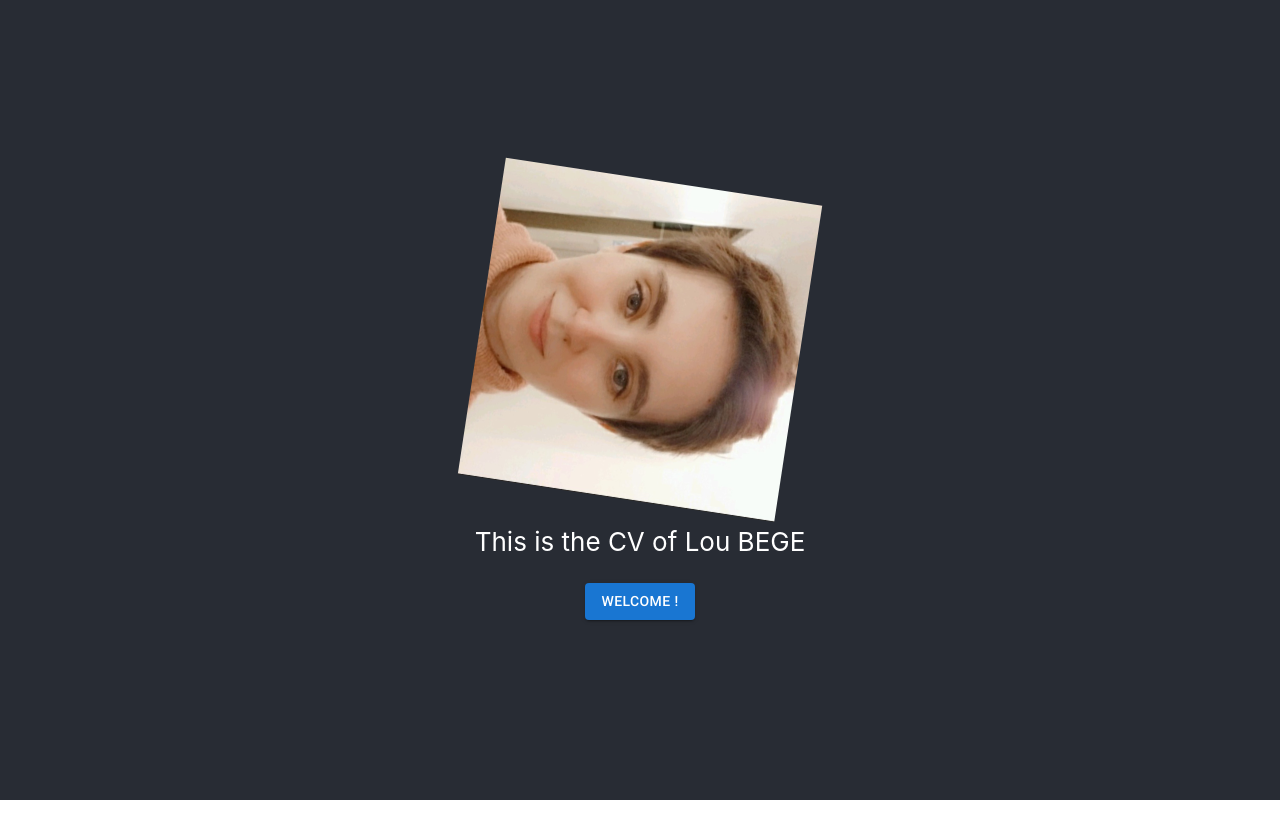
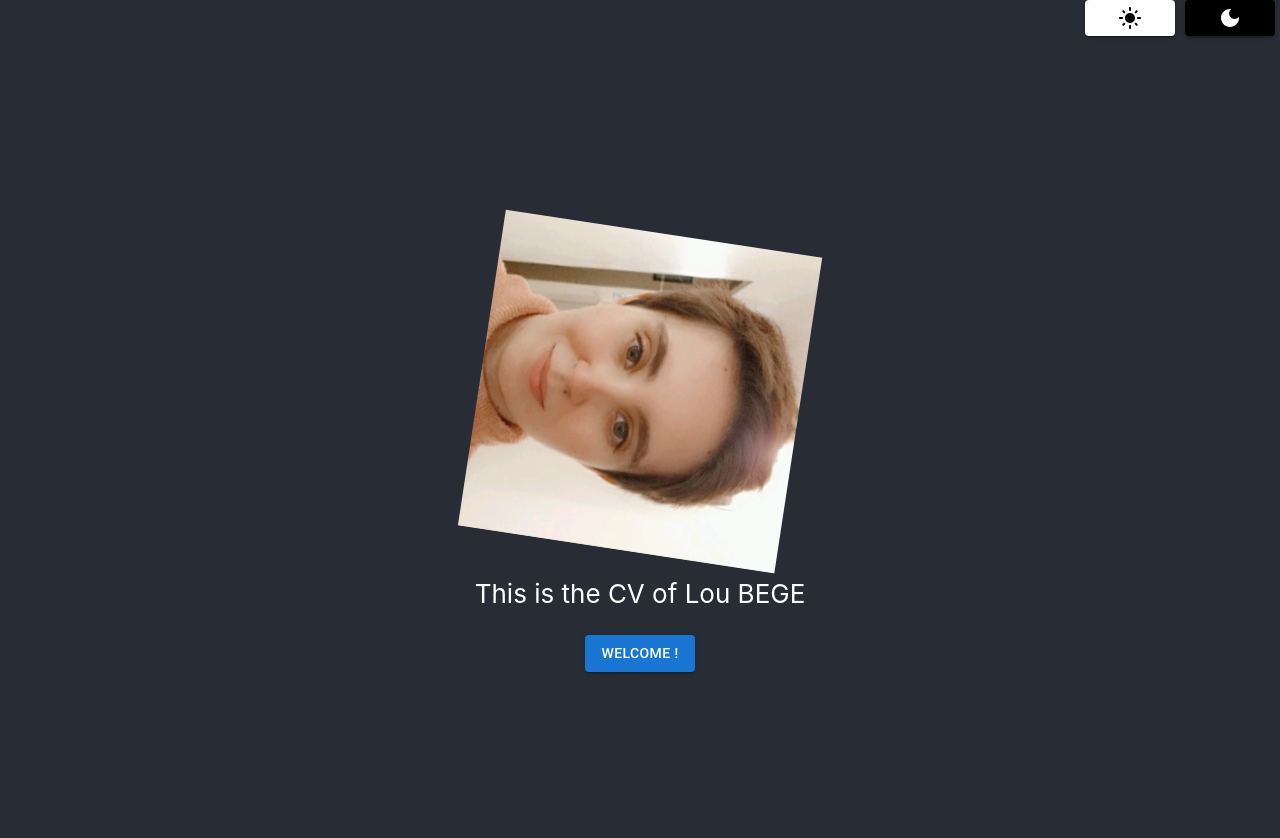
Before and after one commit to Meavela/cv-lou-bege, a React (Create React App) app: page / in a window 1280 px wide. Shown: the top 838 px of the page. Before the commit the page ends 800 px from the top, so only its background shows below. Built offline with nearby package versions, Linux system fonts and the light colour scheme.

Commit message:
💄Add white theme and black theme

```diff
--- a/package.json
+++ b/package.json
@@ -11,6 +11,7 @@
     "@testing-library/jest-dom": "^5.16.1",
     "@testing-library/react": "^12.1.2",
     "@testing-library/user-event": "^13.5.0",
+    "jquery": "^3.6.0",
     "react": "^17.0.2",
     "react-dom": "^17.0.2",
     "react-scripts": "5.0.0",
--- a/src/App.js
+++ b/src/App.js
@@ -1,11 +1,38 @@
+import * as React from 'react';
+import './App.css';
 import logo from './assets/img/lou_bege.jpg';
-// import logo from './assets/img/logo.svg';
-import './App.css';
-import Button from '@mui/material/Button';
+import {Grid, Button, Box} from '@mui/material';
+import $ from 'jquery';
+import LightModeIcon from '@mui/icons-material/LightMode';
+import DarkModeIcon from '@mui/icons-material/DarkMode';
 
 function App() {
+  function toWhiteTheme(){
+    console.log("To white theme");
+    $(".App-header").css("backgroundColor", "white");
+    $(".App-header").css("color", "#282c34");
+  }
+  function toDarkTheme(){
+    console.log("To dark theme");
+    $(".App-header").css("backgroundColor", "#282c34");
+    $(".App-header").css("color", "white");
+  }
   return (
     <div className="App">
+      <Box sx={{ flexGrow: 1 }}>
+        <Grid container spacing={2}  className="App-header">
+          <Grid item xs={10}>
+
+          </Grid>
+          <Grid item xs={2} style={{display: 'flex', alignItems: 'flex-end', flexDirection: 'row'}}>
+            <Grid item xs={6}>
+              <Button variant="contained" style={{width: '90%', color:"black", backgroundColor:"white"}} onClick={toWhiteTheme}><LightModeIcon></LightModeIcon></Button>
+            </Grid>
+            <Grid item xs={6} >
+              <Button variant="contained" style={{width: '90%', color:"white", backgroundColor:"black"}} onClick={toDarkTheme}><DarkModeIcon></DarkModeIcon></Button>
+            </Grid>
+          </Grid>
+          <Grid item xs={12}>
             <header className="App-header">
               <img src={logo} className="App-logo" alt="logo" />
               <p>
@@ -13,6 +40,9 @@ function App() {
               </p>
               <Button variant="contained">Welcome !</Button>
             </header>
+          </Grid>
+        </Grid>
+      </Box>
     </div>
   );
 }
```
Also changed, not shown: 1 other file (tests, documents, lock files or other folders). Lines whose indentation alone changed are shown as unchanged.
